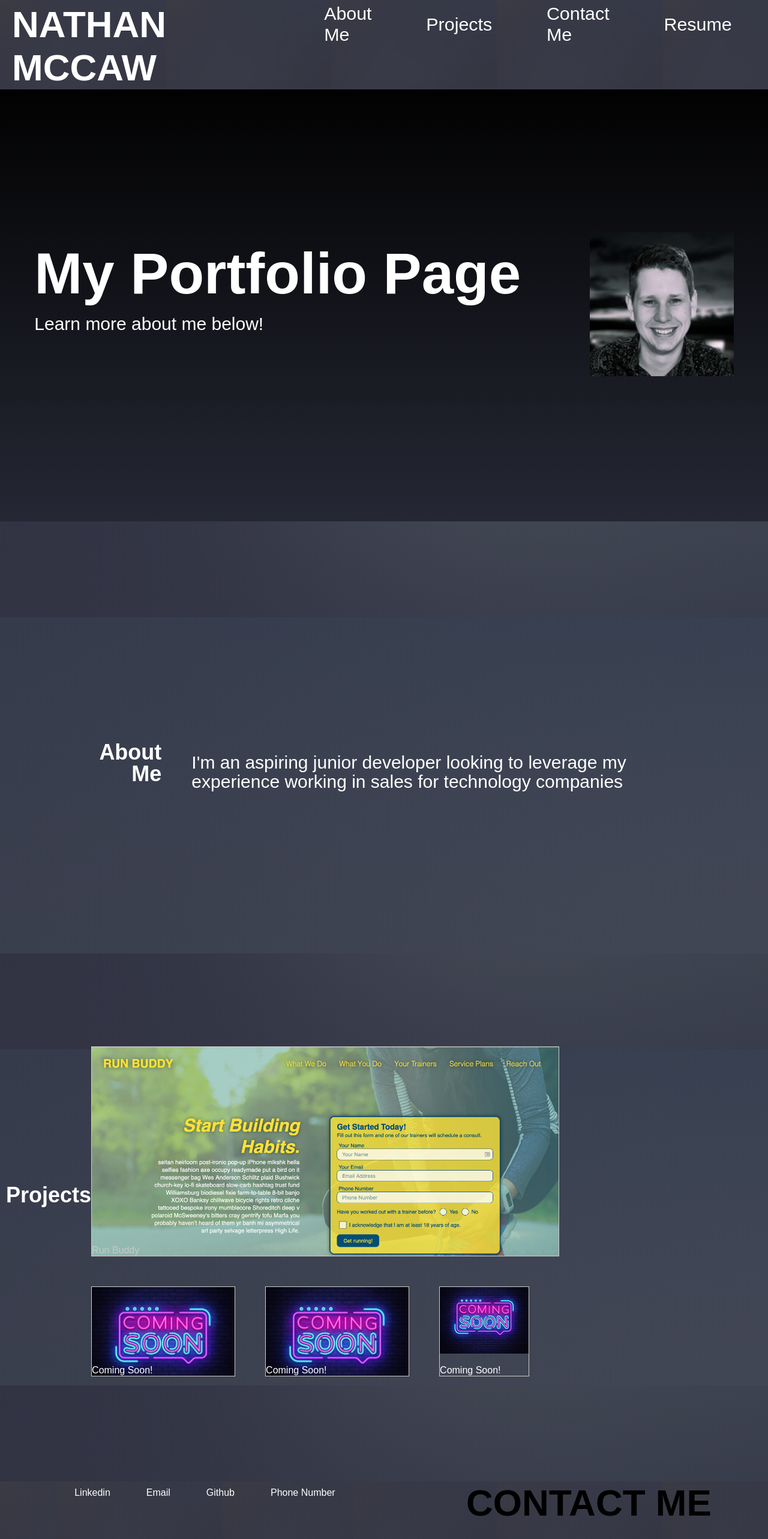
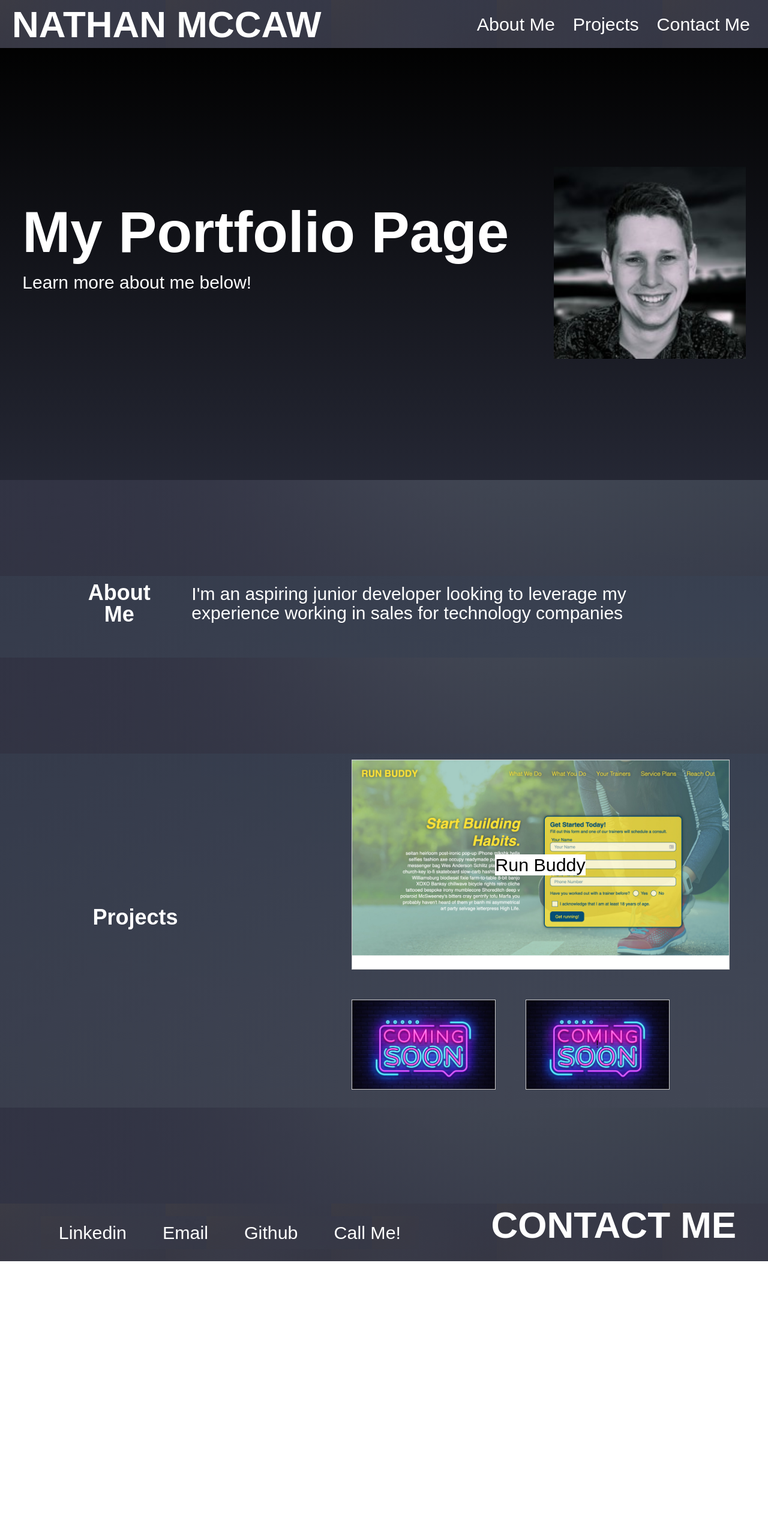
Before and after one commit to checkers-GM/Portfolio2, a plain HTML site: page index.html in a window 1280 px wide. Shown: the whole page at 60% size. After the commit the page ends 2102 px from the top, so only its background shows below. Drawn offline with Linux system fonts and the light colour scheme; files whose address does not match are found by name.

Commit message:
improved responsiveness of site

```diff
--- a/index.html
+++ b/index.html
@@ -16,9 +16,8 @@
         <nav id="menu">
             <ul class="items">
                 <li> <a href="#section-one">About Me</a> </li>
-                <li> <a href="#section-two">Projects</a> </li>
+                <li> <a href="#Projects">Projects</a> </li>
                 <li> <a href="#footer">Contact Me</a> </li>
-                <li> <a href="#">Resume</a> </li>
                 </div>
             </ul>
         </nav>
@@ -31,7 +30,10 @@
             <div class="hero-container">
                 <div class="hero-text">
                     <h2 id="hero-title">My Portfolio Page</h2>
-                    <p id="hero-copy">Learn more about me below!</p>
+
+                    <div>
+                        <p id="hero-copy">Learn more about me below!</p>
+                    </div>
                 </div>
                 <div class="hero-image">
                     <a href="#"><img src="assets/images/profile-image.jpg" id="section-one-image" /></a>
@@ -71,13 +73,12 @@
 
         <section id="section-one">
             <div class="section2text">
-                <h2 class="content-title">Projects</h2>
+                <h2 class="content-title" id="Projects">Projects</h2>
             </div>
             <div class="grid-container">
-                <div class="grid-item run-buddy"><a href="https://checkers-gm.github.io/run-buddy/">Run Buddy</a></div>
-                <div class="grid-item coming-soon">Coming Soon!</div>
-                <div class="grid-item coming-soon">Coming Soon!</div>
-                <div class="grid-item coming-soon">Coming Soon!</div>
+                <div class="grid-item run-buddy" id="run-buddy-text"><a href="https://checkers-gm.github.io/run-buddy/" style="color:black;background:white;">Run Buddy</a></div>
+                <div class="grid-item coming-soon"></div>
+                <div class="grid-item coming-soon">!</div>
             </div>
         </section>
 
@@ -87,13 +88,14 @@
         <!--Contact Me-->
 
         <footer id="footer">
-            <ul class="items" id="footer">
-                <li> <a href="#about">Linkedin</a> </li>
-                <li> <a href="#work">Email</a> </li>
-                <li> <a href="#contact">Github</a> </li>
-                <li> <a href="#">Phone Number</a> </li>
-                </div>
-            </ul>
+            <nav>
+                <ul class="items" id="footer">
+                    <li> <a href="https://www.linkedin.com/in/nathan-mccaw-33254491/">Linkedin</a> </li>
+                    <li> <a href="mailto:webmaster@nathaniel.mccaw@gmail.com">Email</a> </li>
+                    <li> <a href="https://github.com/checkers-GM">Github</a> </li>
+                    <li> <a href="tel: 905-716-4954">Call Me!</a> </li>
+                    </div>
+                </ul>
             </nav>
             <h1>Contact Me</h1>
         </footer>
--- a/styles.css
+++ b/styles.css
@@ -2,6 +2,8 @@
    v2.0 | 20110126
    License: none (public domain)
 */
+
+
 /* Reset CSS */
 
 html,
@@ -94,8 +96,12 @@
     text-decoration: none;
 }
 
+html {
+    scroll-behavior: smooth;
+}
+
 h1 {
-             color: black;
+    color: white;
     font-family: 'Raleway', sans-serif;
     font-size: 62px;
     font-weight: 800;
@@ -114,8 +120,17 @@
 }
 
 h2.content-title {
-             text-align: right;
+    text-align: center;
     border-right: 4px;
+}
+
+.run-buddy {
+    color: black;
+    text-decoration: none;
+    list-style-type: none;
+    transition: all 0.25s ease-in;
+    font-family: 'Raleway', sans-serif;
+    font-size: 1.9em;
 }
 
 p {
@@ -125,11 +140,6 @@
     font-weight: 500;
     line-height: 32px;
     margin: 0 0 24px;
-         }
-
-         a {
-             color: #c8c8c8;
-             text-decoration: none;
 }
 
 a:hover {
@@ -144,6 +154,8 @@
     font-family: sans-serif;
     font-size: 16px;
 }
+
+
 /* NavBar CSS */
 
 #header,
@@ -156,12 +168,6 @@
 #header h1 {
     color: white;
     margin: 0.4% 20px auto;
-         }
-
-         #header nav a {
-             border: 0;
-             display: inline-block;
-             padding: 0 1em;
 }
 
 #footer {
@@ -178,15 +184,14 @@
     margin: auto;
 }
 
+#footer li:hover {
+    box-shadow: inset 0 0 0 5px #53a7ea;
+}
+
 #footer li {
     text-align: center;
     display: block;
     padding: 10px 30px;
-         }
-
-         #header,
-         #footer nav {
-             font-size: 1.9em;
 }
 
 #menu .items {
@@ -200,6 +205,9 @@
 
 nav {
     padding: 0 15px;
+    display: flex;
+    align-items: center;
+    justify-content: center;
 }
 
 nav a {
@@ -207,11 +215,15 @@
     text-decoration: none;
     list-style-type: none;
     transition: all 0.25s ease-in;
+    font-family: 'Raleway', sans-serif;
+    font-size: 1.9em;
 }
 
 #menu .items a {
     margin: 15px 15px 15px 15px;
 }
+
+
 /* Hero CSS */
 
 #hero {
@@ -260,29 +272,12 @@
     height: 70vh;
     display: flex;
     align-items: center;
+    justify-content: space-around;
+    flex: 0 0 70%;
 }
 
 #section-one-image {
-             height: 30vh;
-         }
-
-         #section-two {
-             background-image: linear-gradient(to top, rgba(46, 49, 65, 0.8), rgba(46, 49, 65, 0.8)), url("assets/background-images/shaders/pic03.jpg");
-             background-repeat: no-repeat;
-             background-size: 100%;
-             padding: 10px 10px 30px 10px;
-             height: 100vh;
-             display: flex;
-             align-items: center;
-         }
-
-         #section-three {
-             background-image: linear-gradient(to top, rgba(46, 49, 65, 0.8), rgba(46, 49, 65, 0.8)), url("assets/background-images/shaders/pic04.jpg");
-             background-repeat: no-repeat;
-             background-size: 100%;
-             padding: 10px 10px 30px 10px;
-             display: flex;
-             align-items: center;
+    height: 40vh;
 }
 
 .section-container {
@@ -293,11 +288,6 @@
 
 .section-one-content {
     display: flex;
-             width: 100%;
-         }
-
-         .section-two-content {
-             flex-direction: row-reverse;
     width: 100%;
 }
 
@@ -332,8 +322,6 @@
 
 .content-title {
     font-size: 2.25em;
-             margin-bottom: 1em;
-             padding-bottom: 0.5em;
     color: white;
 }
 
@@ -345,7 +333,6 @@
 }
 
 .grid-item {
-             display: grid;
     border: 1px solid #ccc;
     min-height: 150px;
     min-width: 150px;
@@ -353,15 +340,10 @@
     align-items: flex-end;
     text-decoration: none;
     text-align: center;
-             flex-wrap: wrap;
-         }
-
-         .coming-soon {
-             color: white;
-         }
-
-         .grid-item:hover {
-             background-color: rgba(228, 1, 1, 0.3);
+    display: flex;
+    justify-content: center;
+    align-items: center;
+    color: black;
 }
 
 .grid-item:first-child {
@@ -376,7 +358,7 @@
     background-size: 100%;
 }
 
-         @media screen and (max-width: 1200px) {
+@media screen and (max-width: 1270px) {
     #hero-title {
         font-size: 4em;
     }
@@ -402,13 +384,14 @@
     }
     #header {
         flex-direction: column;
-                 height: 65vh;
+        height: 55vh;
         width: 100%;
         justify-content: center;
         margin: auto;
         padding: auto;
         align-items: center;
         margin: auto;
+        text-align: center;
     }
     #hero .hero-container {
         flex-direction: column;
@@ -417,15 +400,20 @@
     #hero-title {
         font-size: 50px;
         line-height: 50px;
+        text-align: center;
     }
     #hero-copy {
         text-align: center;
     }
     #section-one {
-                 height: 60vh;
+        height: 100vh;
         box-sizing: border-box;
         position: relative;
-                 overflow: auto
+        overflow: auto;
+        flex-direction: column;
+    }
+    .section-container {
+        flex-direction: column;
     }
     .text-content {
         font: 20px;
@@ -452,8 +440,8 @@
         background-color: transparent;
     }
     .grid-item:first-child {
-                 grid-column: span 4;
-                 grid-row: span 2;
+        grid-column: span 1;
+        grid-row: span 1;
         background-repeat: no-repeat;
     }
     #footer {
```
Lines whose indentation alone changed are shown as unchanged.
